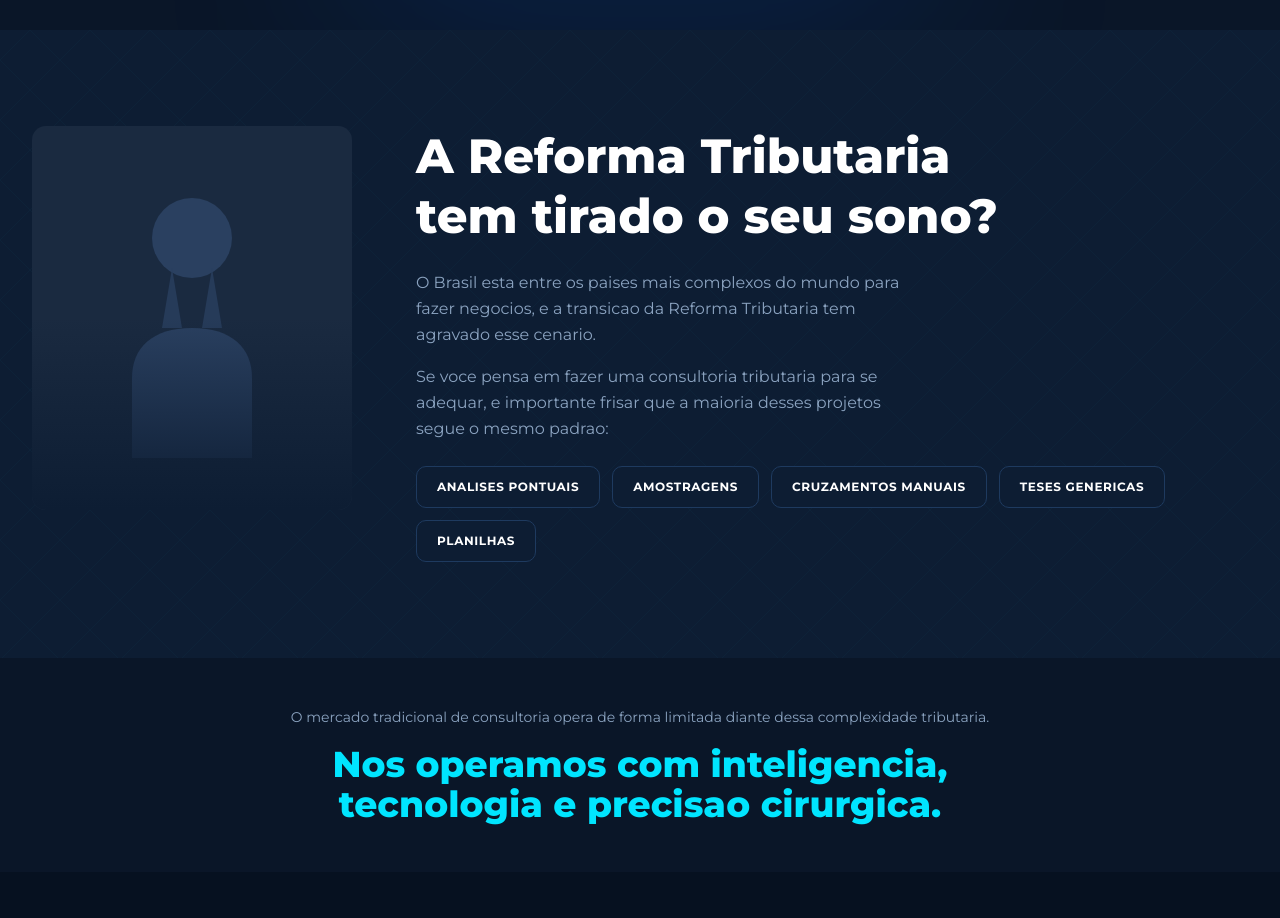
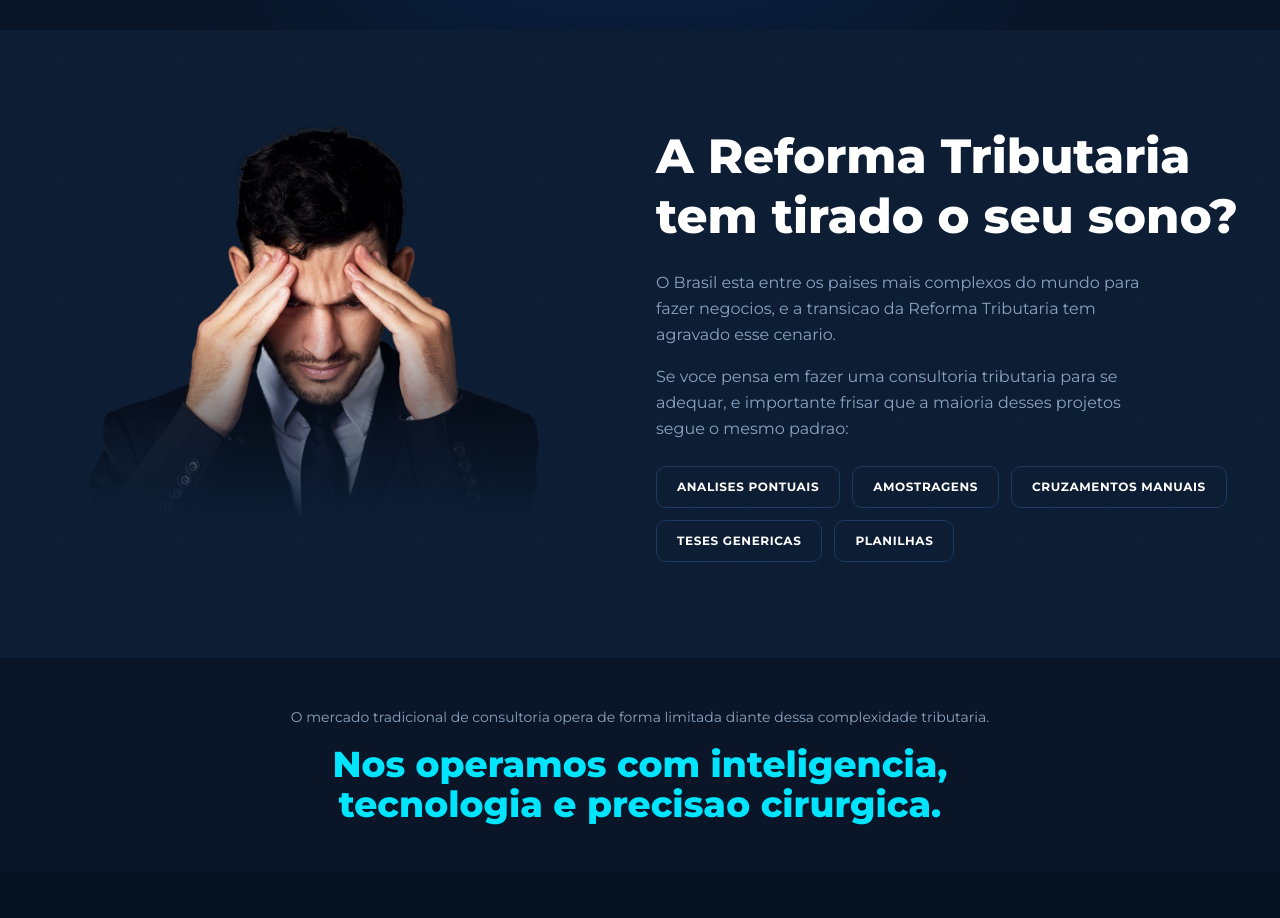
Before and after one commit to rafael-larafy/Site-larafy, a Next.js app: page / in a window 1280 px wide. Shown: the part 980-1898 px from the top of the page. Built offline with nearby package versions, Linux system fonts and the light colour scheme.

Commit message:
put the photo in the reforma-section

```diff
--- a/components/sections/reforma-tributaria-section.tsx
+++ b/components/sections/reforma-tributaria-section.tsx
@@ -1,6 +1,7 @@
 "use client"
 
 import { useScrollAnimation } from "@/hooks/use-scroll-animation"
+import PessoaImg from "../../lib/Pessoa-preocupada.png"
 
 const tags = [
   "ANALISES PONTUAIS",
@@ -26,34 +27,12 @@ export function ReformaTributariaSection() {
           <div className="flex flex-col lg:flex-row items-start gap-12 lg:gap-16">
             {/* Left - person image area */}
             <div className={`flex-shrink-0 ${isVisible ? 'animate-slide-left animate-visible' : 'animate-slide-left'}`}>
-              <div className="relative w-64 h-80 lg:w-80 lg:h-96 rounded-xl overflow-hidden bg-[#1a2a40]">
-                {/* Businessman silhouette */}
-                <div className="absolute inset-0 flex items-center justify-center">
-                  <svg
-                    width="200"
-                    height="280"
-                    viewBox="0 0 200 280"
-                    fill="none"
-                    className="text-[#2a4060]"
-                  >
-                    <circle cx="100" cy="60" r="40" fill="currentColor" />
-                    <path
-                      d="M40 280V200C40 170 60 150 100 150C140 150 160 170 160 200V280"
-                      fill="currentColor"
-                    />
-                    <path
-                      d="M80 90L70 150H90L85 120Z"
-                      fill="currentColor"
-                      opacity="0.8"
-                    />
-                    <path
-                      d="M120 90L130 150H110L115 120Z"
-                      fill="currentColor"
-                      opacity="0.8"
-                    />
-                  </svg>
-                </div>
-                {/* Hand on face overlay */}
+              <div className="relative w-64 h-80 lg:w-140 lg:h-98 rounded-xl overflow-hidden bg-[]">
+                <img
+                  src={PessoaImg.src || PessoaImg}
+                  alt="Pessoa preocupada"
+                  className="w-full h-full object-cover"
+                />
                 <div className="absolute inset-0 bg-gradient-to-t from-[#0d1d33] via-transparent to-transparent" />
               </div>
             </div>
```
Also changed, not shown: lib/Pessoa-preocupada.png (added).
